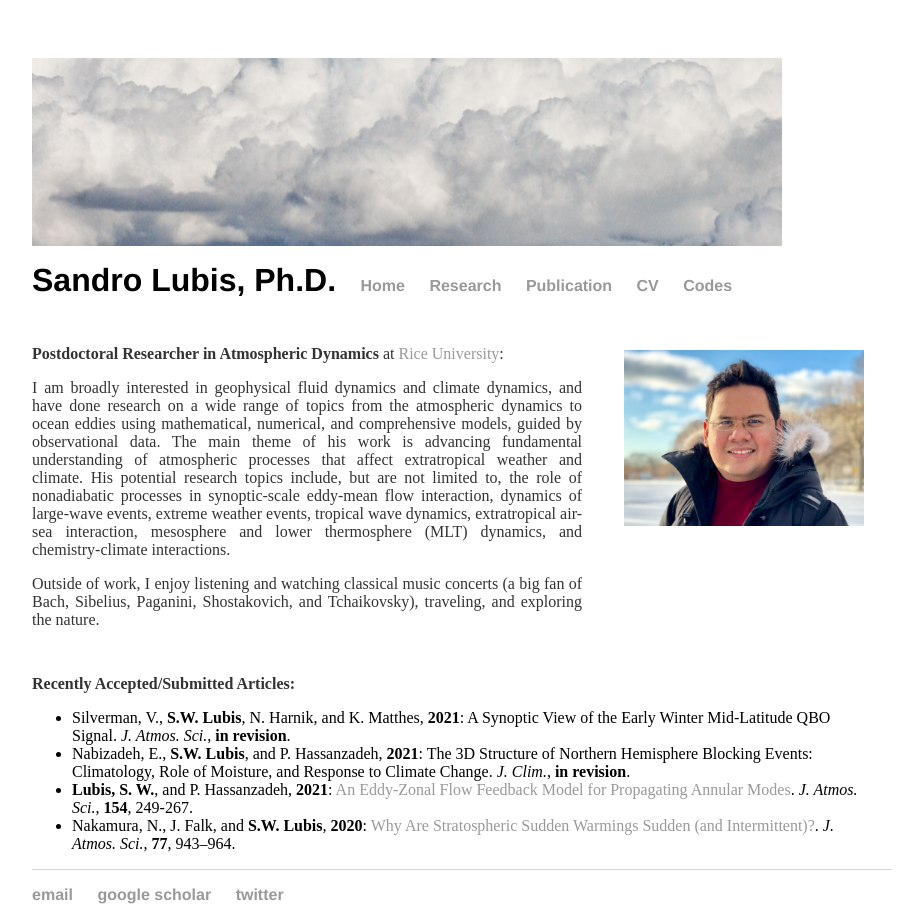
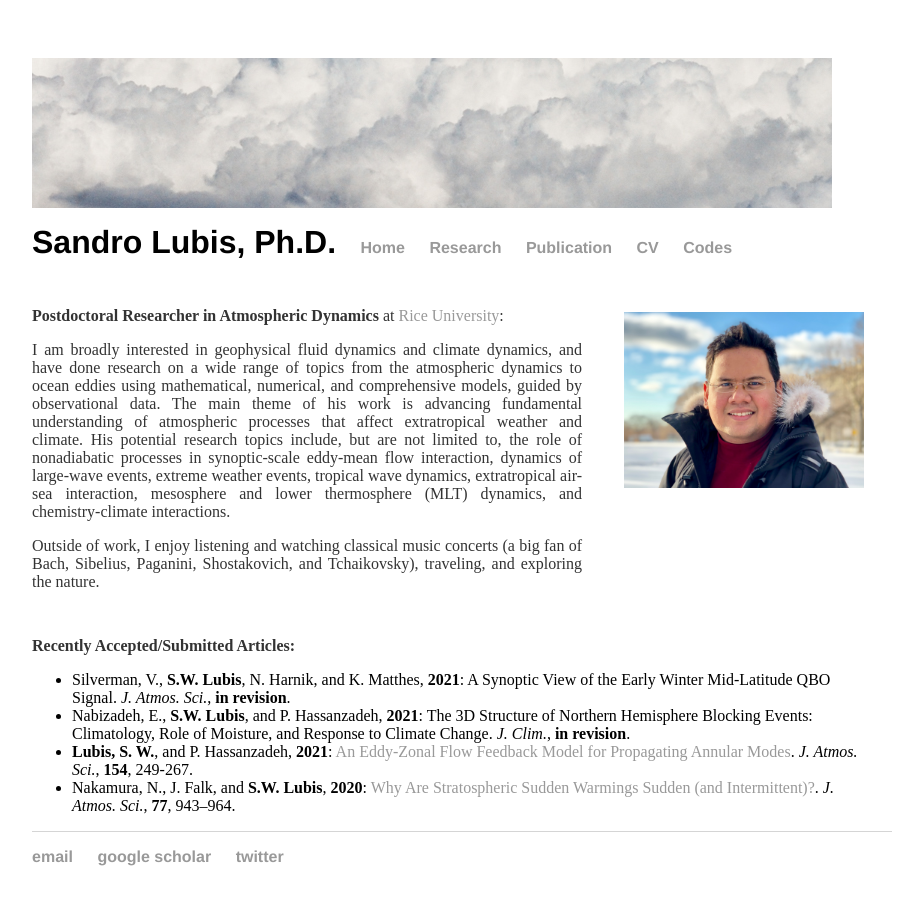
Before and after one commit to sandrolubis/sandrolubis.github.io, a Jekyll site: the page built from index.html, in a window 1280 px wide. Shown: the whole page, without its empty margins (276-1199 px from the left). Built offline with Jekyll 4.4.1, drawn with Linux system fonts in a browser that asks for light colours.

Commit message:
Update main.css

```diff
--- a/assets/css/main.css
+++ b/assets/css/main.css
@@ -4,8 +4,8 @@ body {
     padding-top:  50px;
 }
 header {
-	width: 750px;
-	height: 187.5px;
+	width: 800px;
+	height: 150px;
 	background-image: url("https://sandrolubis.github.io/assets/images/HB_bg_130427_2.jpg");
 }
 nav ul, footer ul {
```
